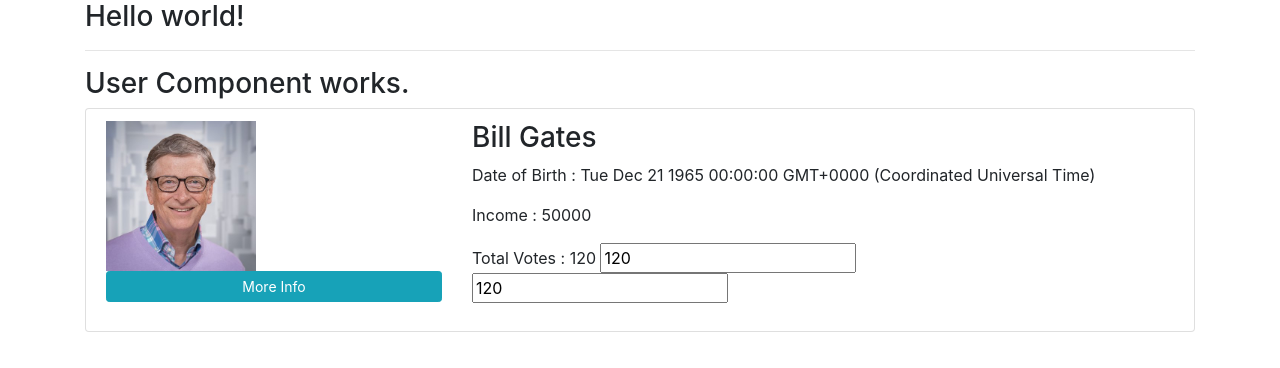
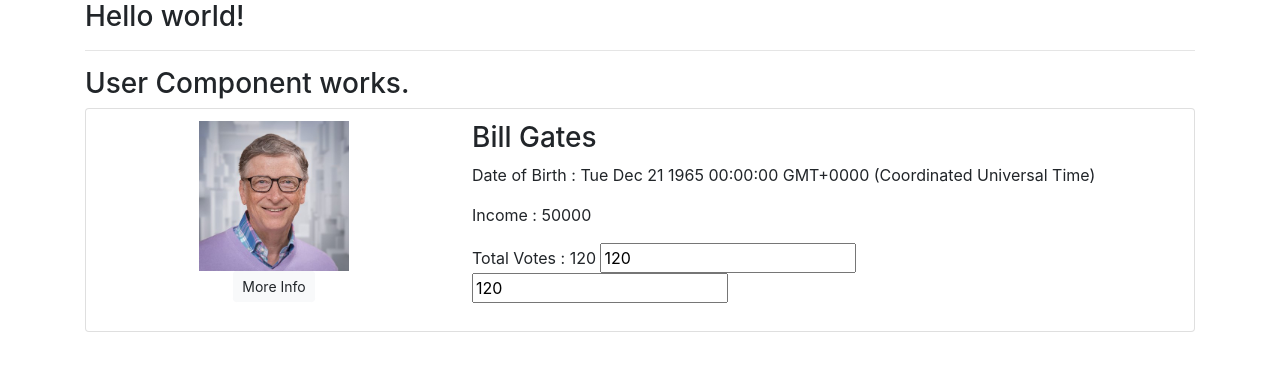
Before and after one commit to synergy2411/incedo-b1, an Angular app in the folder ng-demo/users-app/: page / in a window 1280 px wide. Shown: the top 368 px of the page. Built offline with nearby package versions, Linux system fonts and the light colour scheme.

Commit message:
data model added

```diff
--- /dev/null
+++ b/ng-demo/users-app/src/app/model/mocks.ts
@@ -0,0 +1,12 @@
+import { User } from "./user";
+
+export const USER_DATA : User = {
+    firstName : 'Bill',
+    lastName : 'Gates',
+    dob : new Date('Dec 21, 1965'),
+    company : 'Microsoft',
+    isWorking : true,
+    income : 50000,
+    image : './assets/images/bill.jpg',
+    votes : 120
+}
--- /dev/null
+++ b/ng-demo/users-app/src/app/model/user.ts
@@ -0,0 +1,10 @@
+export interface User{
+    firstName : string;
+    lastName :  string;
+    dob : Date;
+    company :  string;
+    isWorking : boolean;
+    income : number;
+    image :  string;
+    votes : number;
+}
--- a/ng-demo/users-app/src/app/users/user-img/user-img.component.html
+++ b/ng-demo/users-app/src/app/users/user-img/user-img.component.html
@@ -1,3 +1,5 @@
-<img [src]="user.image" alt="">
-<br />
-<button class="btn btn-info btn-sm btn-block" (click)="moreInfo(user)">More Info</button>
+<div class="text-center">
+    <img [src]="user.image" alt="">
+    <br />
+    <button class="btn btn-light btn-sm" (click)="moreInfo(user)">More Info</button>
+</div>
--- a/ng-demo/users-app/src/app/users/user-img/user-img.component.ts
+++ b/ng-demo/users-app/src/app/users/user-img/user-img.component.ts
@@ -1,4 +1,5 @@
 import { Component, Input, OnInit, EventEmitter, Output } from '@angular/core';
+import { User } from 'src/app/model/user';
 
 @Component({
   selector: 'app-user-img',
@@ -7,16 +8,16 @@
 })
 export class UserImgComponent implements OnInit {
 
-  @Input() user : any;
+  @Input() user : User;
 
-  @Output() userEvent = new EventEmitter<any>();
+  @Output() userEvent = new EventEmitter<User>();
 
   constructor() { }
 
   ngOnInit(): void {
   }
 
-  moreInfo(user : any){
+  moreInfo(user : User){
     // emit the custom event
     this.userEvent.emit(user);
   }
--- a/ng-demo/users-app/src/app/users/user-info/user-info.component.ts
+++ b/ng-demo/users-app/src/app/users/user-info/user-info.component.ts
@@ -1,4 +1,5 @@
 import { Component, Input } from '@angular/core';
+import { User } from 'src/app/model/user';
 
 @Component({
   selector: 'app-user-info',
@@ -7,6 +8,6 @@
 })
 export class UserInfoComponent {
 
-@Input() user : any;
+@Input() user : User;
 
 }
--- a/ng-demo/users-app/src/app/users/user.component.html
+++ b/ng-demo/users-app/src/app/users/user.component.html
@@ -5,7 +5,8 @@
         <!-- <img [src]="user.image" alt=""> -->
         <div class="row">
             <div class="col-sm-4 col-md-4">
-                <app-user-img [user]="user" (userEvent) = "onMoreInfo($event)" ></app-user-img>
+                <app-user-img [user]="user"
+                    (userEvent) = "onMoreInfo($event)" ></app-user-img>
             </div>
             <div class="col-sm-8 col-md-8">
                 <app-user-info [user]="user"></app-user-info>
--- a/ng-demo/users-app/src/app/users/user.component.ts
+++ b/ng-demo/users-app/src/app/users/user.component.ts
@@ -1,23 +1,21 @@
-import { Component } from "@angular/core";
+import { Component, OnInit } from "@angular/core";
+import { USER_DATA } from "../model/mocks";
+import { User } from "../model/user";
 
 @Component({
     selector : 'app-users',
     templateUrl : './user.component.html',
     styleUrls : ['./user.component.css']
 })
-export class UsersComponent{
-    user = {
-        firstName : 'Bill',
-        lastName : 'Gates',
-        dob : new Date('Dec 21, 1965'),
-        company : 'Microsoft',
-        isWorking : true,
-        income : 50000,
-        image : './assets/images/bill.jpg',
-        votes : 120
+export class UsersComponent implements OnInit{
+    user : User;
+
+    ngOnInit(){
+        console.log("OnInit");
+        this.user = USER_DATA;
     }
 
-    onMoreInfo(usr : any){
+    onMoreInfo(usr : User){
         alert(`Mr. ${usr.lastName} is working with ${usr.company}!`);
     }
 }
```
